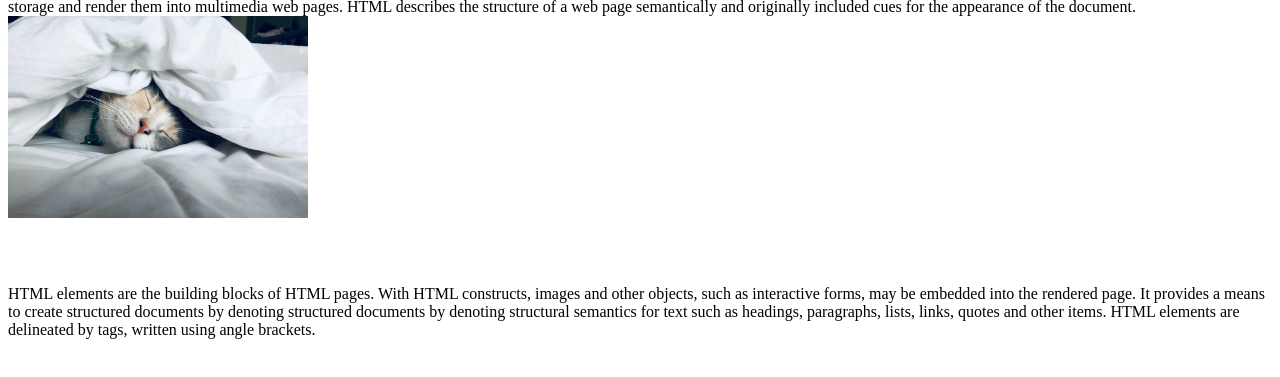
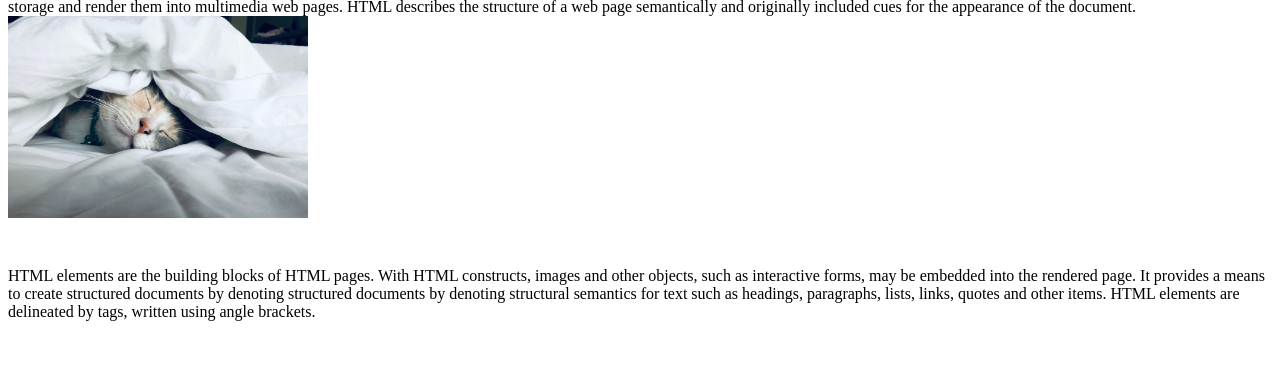
Before and after one commit to TankerBug/web1, a plain HTML site: page 1.html in a window 1280 px wide. Shown: the part 221-598 px from the top of the page. Drawn offline with Linux system fonts and the light colour scheme.

Commit message:
Add files via upload

```diff
--- a/1.html
+++ b/1.html
@@ -19,8 +19,8 @@
 local storage and render them into multimedia web pages.
 HTML describes the structure of a web page semantically
 and originally included cues for the appearance of the document.
-<img src="cat2.jpg" width='300'>
-</p><p style="margin-top:45px;"><br>HTML elements are the building blocks of HTML pages.
+<br><img src="cat2.jpg" width='300'>
+</p><p style="margin-top:45px;">HTML elements are the building blocks of HTML pages.
 With HTML constructs, images and other objects, such as
 interactive forms, may be embedded into the rendered page.
 It provides a means to create structured documents by denoting
```
